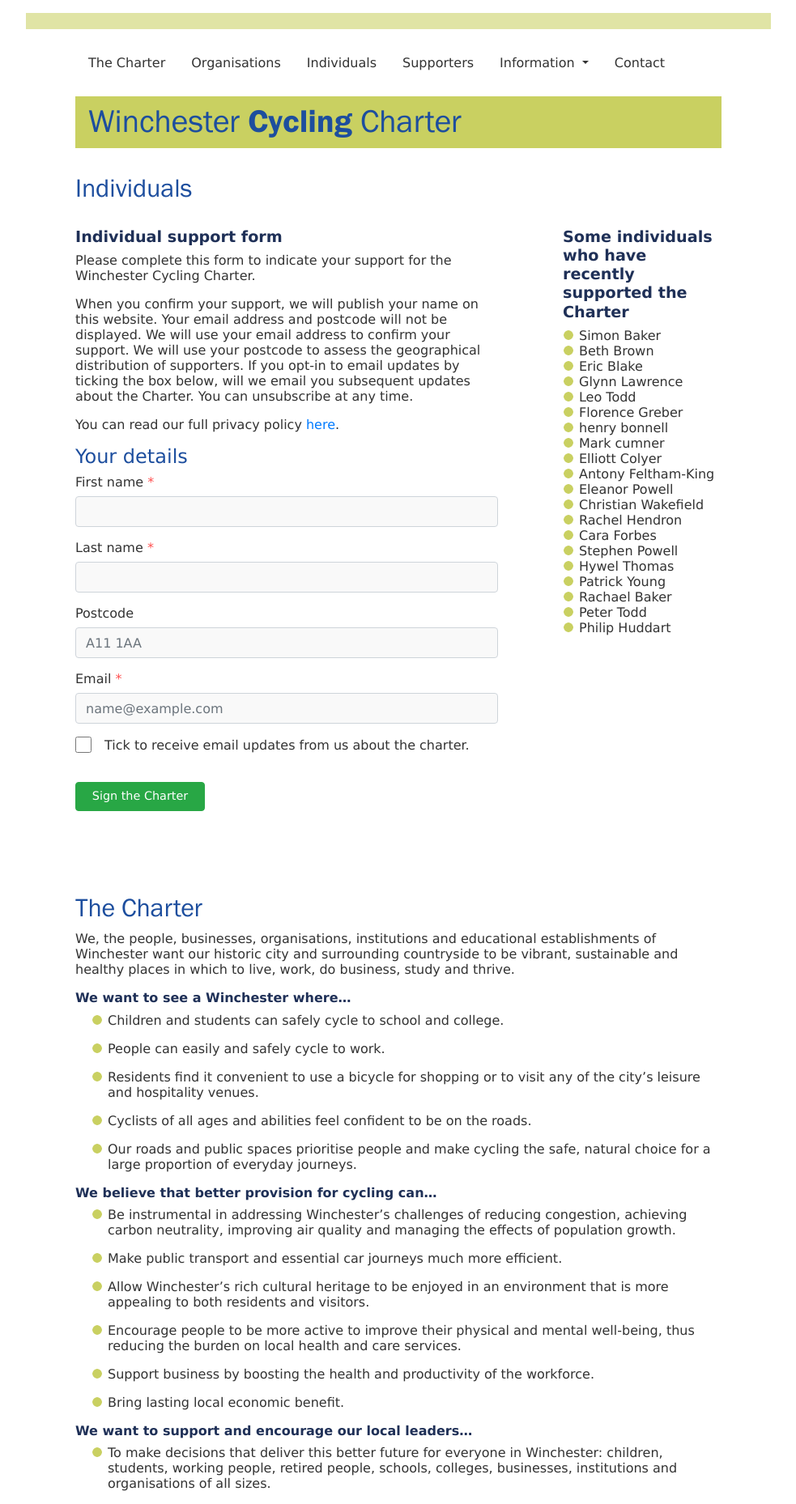
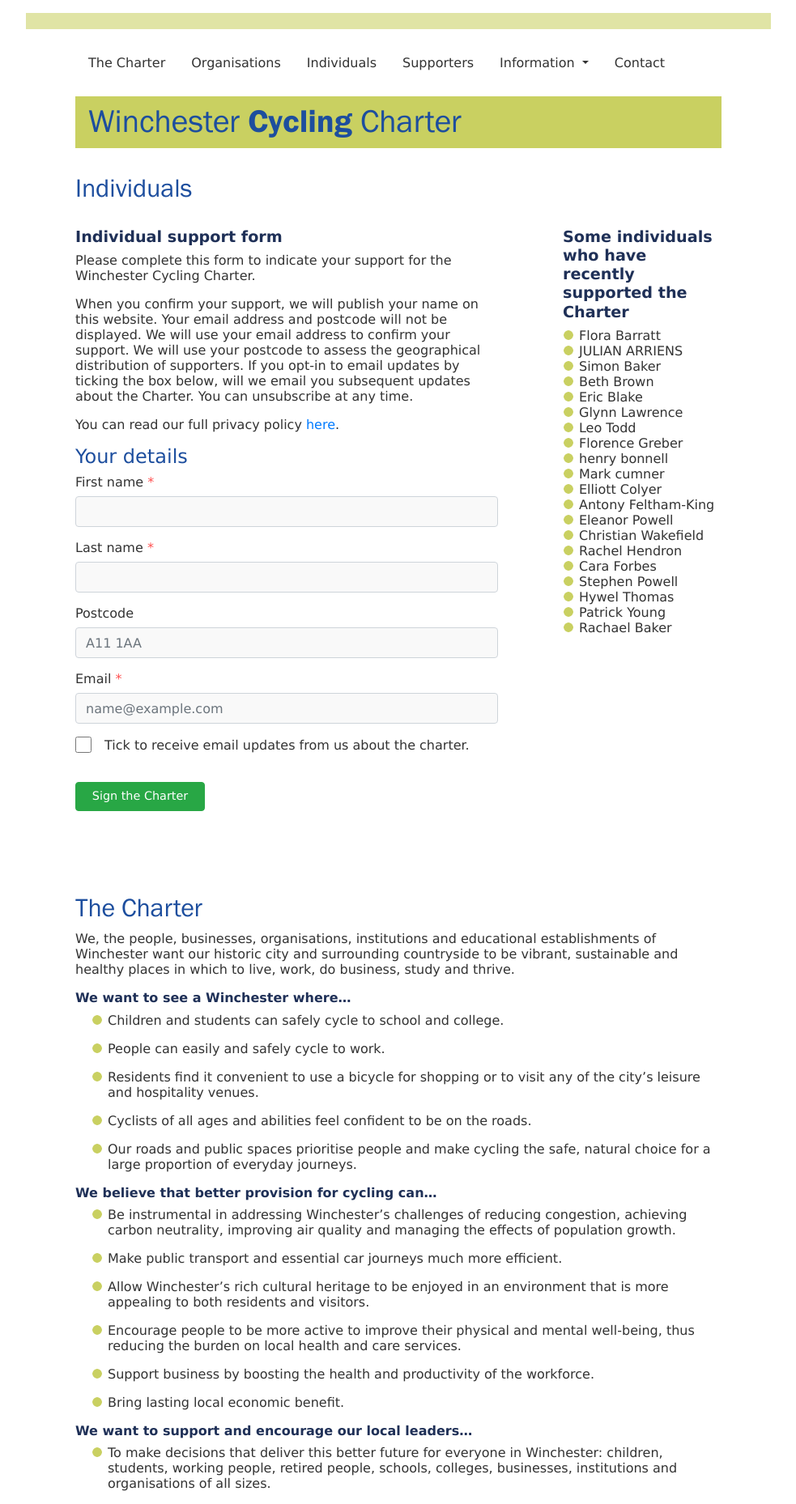
Before and after one commit to winchestercyclingcharter/winchestercyclingcharter.github.io, a Jekyll site: the page built from ind-page.md, in a window 1280 px wide. Shown: the whole page at 81% size, without its empty margins (148-1131 px from the left). Built offline with Jekyll 4.4.1, drawn with Linux system fonts in a browser that asks for light colours; nearby versions of some CDN libraries.

Commit message:
Update people.yml

```diff
--- a/_data/people.yml
+++ b/_data/people.yml
@@ -549,3 +549,5 @@ people:
 - { lastname: Blake, firstname: Eric, dt: 20210915-183400-007165 }
 - { lastname: Baker, firstname: Simon, dt: 20210919-085504-409881 }
 - { lastname: Brown, firstname: Beth, dt: 20210917-173754-482064 }
+- { lastname: ARRIENS, firstname: JULIAN, dt: 20210923-065527-236985 }
+- { lastname: Barratt, firstname: Flora, dt: 20210924-135914-011652 }
```
